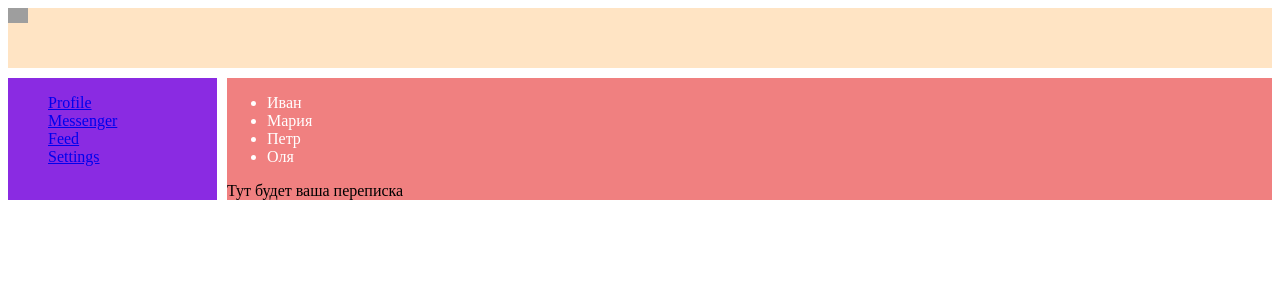
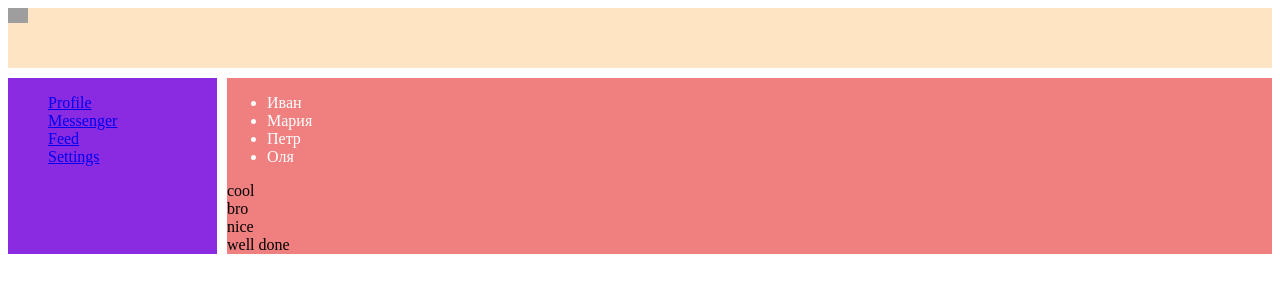
Before and after one commit to w00tcolor/social-pet, a React (Create React App) app: page /messenger in a window 1280 px wide. Shown: the top 300 px of the page. Built offline with nearby package versions, Linux system fonts and the light colour scheme; grey boxes are pictures that could not be loaded.

Commit message:
Put all data in index.js

```diff
--- a/src/App.js
+++ b/src/App.js
@@ -7,7 +7,7 @@ import Profile from './components/Profile/Profile'
 import Messenger from './components/Messenger/Messenger'
 import { BrowserRouter, Route, Routes } from 'react-router-dom';
 
-function App() {
+function App(props) {
   return (
     <BrowserRouter>
         <div className="app-wrapper">
@@ -15,8 +15,8 @@ function App() {
             <Sidebar />
             <div className="app-wrapper-content">
                 <Routes>
-                    <Route path="/profile" Component={Profile} />
-                    <Route path="/messenger" Component={Messenger} />
+                    <Route path="/profile" element={<Profile posts={props.posts}/>} />
+                    <Route path="/messenger" element={<Messenger dialogs={props.dialogs} messages={props.messages}/>} />
                 </Routes>
             </div>
         </div>
--- a/src/components/Messenger/DialogList/DialogList.jsx
+++ b/src/components/Messenger/DialogList/DialogList.jsx
@@ -1,16 +1,11 @@
 import React from 'react';
 import classes from './DialogList.module.css'
 
-const DialogsList = () => {
-    let dialogsList = [
-        {id: 1, name: 'Иван'},
-        {id: 2, name: 'Мария'},
-        {id: 3, name: 'Петр'},
-        {id: 4, name: 'Оля'}
-    ]
+const DialogsList = (props) => {
+    let dialogs = props.dialogs
     return (
         <ul>
-            {dialogsList.map(d => <li className={classes.dialogLink} id={d.id}>{d.name}</li>)}
+            {dialogs.map(d => <li className={classes.dialogLink} id={d.id}>{d.name}</li>)}
         </ul>
     )
 }
--- a/src/components/Messenger/DialogWindow/DialogWindow.jsx
+++ b/src/components/Messenger/DialogWindow/DialogWindow.jsx
@@ -1,9 +1,10 @@
 import React from 'react';
 
-const DialogWindow = () => {
+const DialogWindow = (props) => {
+    let messages = props.messages;
     return (
         <div>
-            Тут будет ваша переписка
+            {messages.map(m => <div>{m.value}</div>)}
         </div>
     )
 }
--- a/src/components/Messenger/Messenger.jsx
+++ b/src/components/Messenger/Messenger.jsx
@@ -3,11 +3,13 @@ import React from 'react';
 import DialogWindow from './DialogWindow/DialogWindow';
 import DialogsList from './DialogList/DialogList';
 
-const Messenger = () => {
+const Messenger = (props) => {
+
+
     return (
         <div>
-            <DialogsList />
-            <DialogWindow />
+            <DialogsList dialogs={props.dialogs}/>
+            <DialogWindow messages={props.messages}/>
         </div>
     )
 }
--- a/src/components/Profile/Profile.jsx
+++ b/src/components/Profile/Profile.jsx
@@ -4,12 +4,14 @@ import Hat from './components/Hat/Hat'
 import Posts from './components/Posts/Posts';
 import ProfileInfo from './components/ProfileInfo/ProfileInfo';
 
-const Profile = () => {
+const Profile = (props) => {
+
+
     return (
         <div className={classes.content}>
             <Hat />
             <ProfileInfo />
-            <Posts />
+            <Posts posts={props.posts}/>
         </div>
     );
 }
--- a/src/components/Profile/components/Posts/Posts.jsx
+++ b/src/components/Profile/components/Posts/Posts.jsx
@@ -2,11 +2,11 @@ import React from 'react';
 import PostsCreateForm from './PostsCreateForm/PostsCreateForm';
 import PostsList from './PostsList/PostsList';
 
-const Posts = () => {
+const Posts = (props) => {
     return (
         <div className='posts'>
             <PostsCreateForm />
-            <PostsList />
+            <PostsList posts={props.posts}/>
         </div>
     )
 }
--- a/src/components/Profile/components/Posts/PostsList/PostsList.jsx
+++ b/src/components/Profile/components/Posts/PostsList/PostsList.jsx
@@ -2,22 +2,17 @@ import React from 'react';
 import classes from './PostsList.module.css';
 import Post from './components/Post';
 
-const PostsList = () => {
+const PostsList = (props) => {
 
-    let postsArr = [
-        {id: '1', author: 'John Doe', text: 'Lorem ipsum dolor sit amet, consectetur adipiscing elit.'},
-        {id: '2', author: 'Jane Smith', text: 'Nulla facilisi. Sed vel justo at velit commodo dictum.'},
-        {id: '3', author: 'Mike Johnson', text: 'Proin vel turpis vel ligula lobortis auctor.'},
-        {id: '4', author: 'Sarah Wilson', text: 'Mauris vulputate, dui a condimentum placerat, enim lectus bibendum velit.'}
-    ];
-
+    let posts = props.posts;
     return (
         <div className={classes.list}>
-            {postsArr.map(p =>
+            {posts.map(p =>
                 <Post
                     id={p.id}
                     content={p.text}
                     author={p.author}
+                    likesCount={p.likesCount}
                 />
             )}
         </div>
--- a/src/components/Profile/components/Posts/PostsList/components/Post.jsx
+++ b/src/components/Profile/components/Posts/PostsList/components/Post.jsx
@@ -3,13 +3,13 @@ import classes from './Post.module.css';
 
 const Post = (props) => {
     return (
-        <div className={classes.post}>
+        <div className={classes.post} id={props.id}>
             <img className={classes.avatar} src="https://steamuserimages-a.akamaihd.net/ugc/1818901417377513828/FE99066B3463CD05423A514CA8A4162DBD103761/?imw=512&amp;&amp;ima=fit&amp;impolicy=Letterbox&amp;imcolor=%23000000&amp;letterbox=false" alt="" />
             <h5>{props.author}</h5>
             <span>{props.content}</span>
             <div>
                 <span className={classes.likeBtn}>
-                    like
+                    {props.likesCount} likes
                 </span>
             </div>
         </div>
--- a/src/index.js
+++ b/src/index.js
@@ -4,10 +4,30 @@ import './index.css';
 import App from './App';
 import reportWebVitals from './reportWebVitals';
 
+let dialogsArr = [
+  {id: 1, name: 'Иван'},
+  {id: 2, name: 'Мария'},
+  {id: 3, name: 'Петр'},
+  {id: 4, name: 'Оля'}
+]
+
+let postsArr = [
+  {id: 'post1', author: 'John Doe', text: 'Lorem ipsum dolor sit amet, consectetur adipiscing elit.', likesCount: '3'},
+  {id: 'post2', author: 'Jane Smith', text: 'Nulla facilisi. Sed vel justo at velit commodo dictum.', likesCount: '10'},
+  {id: 'post3', author: 'Mike Johnson', text: 'Proin vel turpis vel ligula lobortis auctor.', likesCount: '0'},
+  {id: 'post4', author: 'Sarah Wilson', text: 'Mauris vulputate, dui a condimentum placerat, enim lectus bibendum velit.', likesCount: '4'}
+];
+
+let messagesArr = [
+  {value: 'cool'},
+  {value: 'bro'},
+  {value: 'nice'},
+  {value: 'well done'},
+]
 const root = ReactDOM.createRoot(document.getElementById('root'));
 root.render(
   <React.StrictMode>
-    <App />
+    <App posts={postsArr} dialogs={dialogsArr} messages={messagesArr}/>
   </React.StrictMode>
 );
 
```
